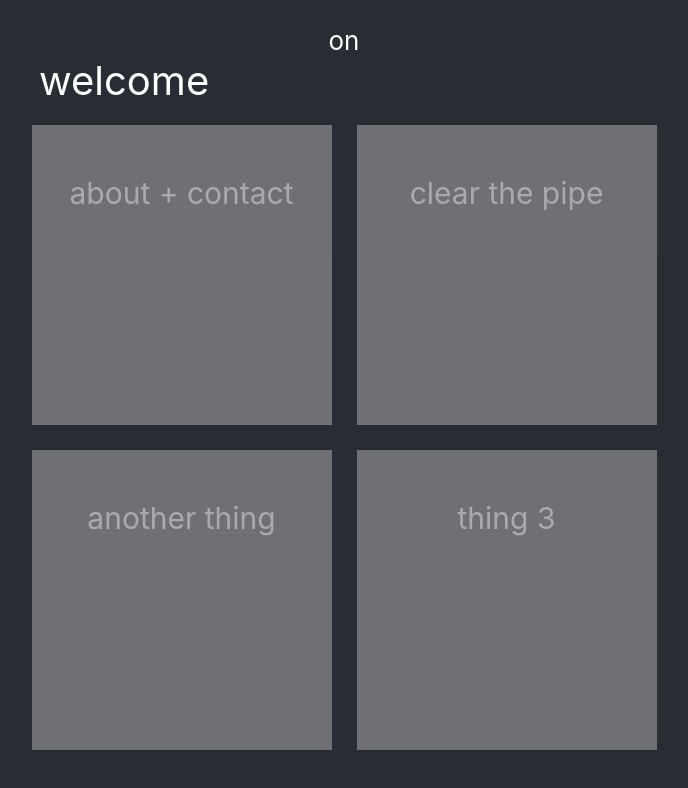
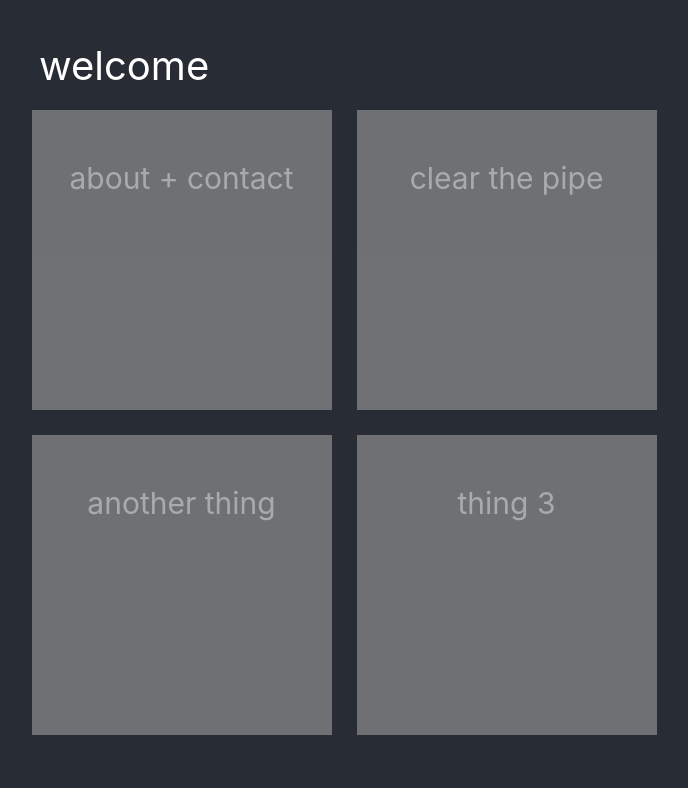
Before and after one commit to stsun1026/stsun1026.github.io, a React (Create React App) app: page / in a window 1280 px wide. Shown: the top 788 px of the page, without its empty margins (296-984 px from the left). Built offline with nearby package versions, Linux system fonts and the light colour scheme.

Commit message:
Fix: Remove random floating word accidentally committed

```diff
--- a/src/App.js
+++ b/src/App.js
@@ -18,7 +18,7 @@ function App() {
   return (
     <div className="App">
       <Router>
-        <header className="App-header">on
+        <header className="App-header">
           <Switch>
             <Route path="/clear-the-tree">
               <ClearTheTreePage/>
```
